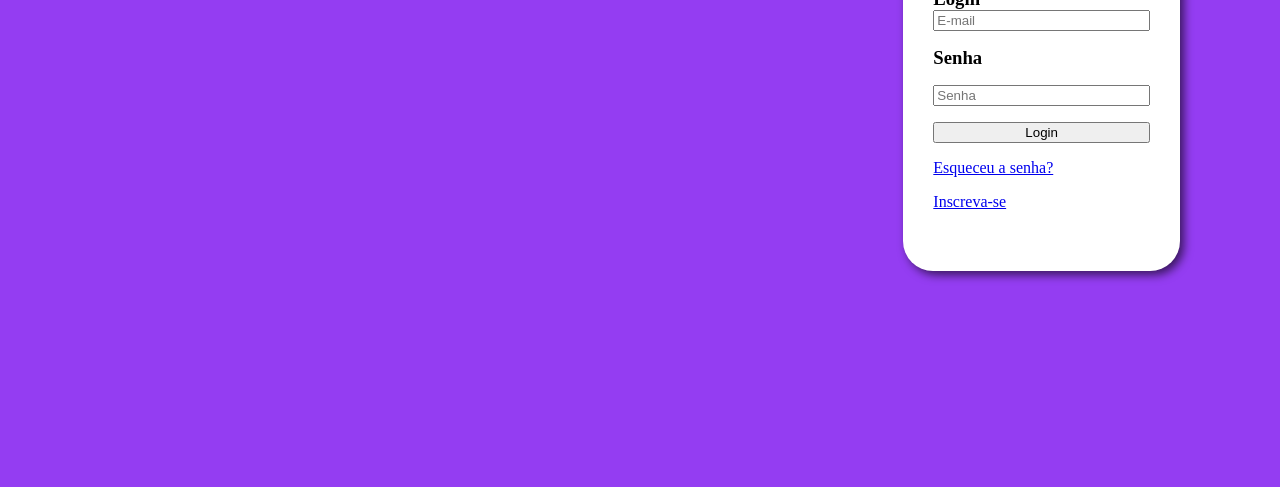
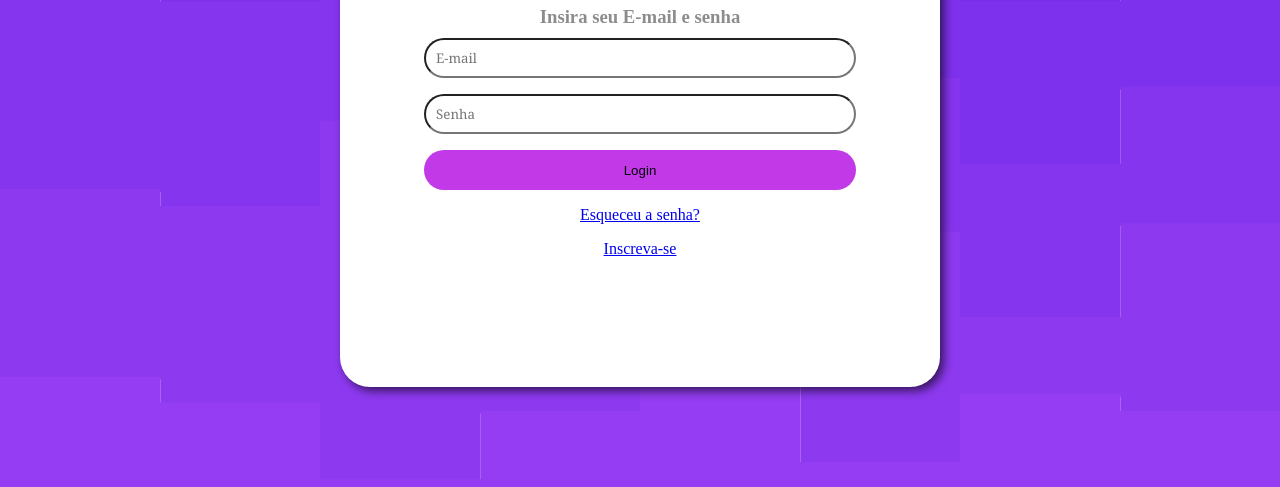
Before and after one commit to josantanareal/html-css, a plain HTML site: page pratica/index.html in a window 1280 px wide. Shown: the part 313-800 px from the top of the page. Drawn offline with Linux system fonts and the light colour scheme.

Commit message:
Adicao de background image

```diff
--- a/pratica/index.html
+++ b/pratica/index.html
@@ -9,11 +9,10 @@
 </head>
 <body>
         <div class="login-card">
-            <h2>Página de login</h2>
-            <h3>Login</h3>
+            <h2>Login</h2>
+            <h3>Insira seu E-mail e senha</h3>
                 <form class="login-form">
                     <input type="email" placeholder="E-mail">
-                    <h3>Senha</h3>
                     <input type="password" placeholder="Senha">
                     <button type="submit">Login</button>
                     <a href="#">Esqueceu a senha?</a>
--- a/pratica/style/style.css
+++ b/pratica/style/style.css
@@ -9,6 +9,8 @@
 }
 
 *{
+    margin: 0px;
+    padding: 0px;
     box-sizing: border-box;
 }
 
@@ -18,40 +20,77 @@ html, body, .wrapper{
 
 body {
     display: grid;
-    align-items: center;
-    justify-content: right;
+    place-items: center;
     margin: 0;
     padding: 0px 100px;
-    background-color: #943DF2;
+    background-image: url("/background.svg");
+    background-repeat: no-repeat;
+    background-size: cover;
 }
 
 .login-card {
     position: relative;
-    z-index: 5;
+    z-index: 3;
+    width: 600px;
+    height: 600px;
     background-color: white;
     margin: 0px;
-    padding: 30px 30px 60px 30px;
+    padding: 120px 30px 60px 30px;
     border-radius: 30px;
     box-shadow: rgba(0, 0, 0, 0.616) 4px 4px 10px;
 }
 
+.login-form {
+    display: grid;
+    margin: 0px;
+    gap: 16px;
+    justify-items: center;
+}
+
+
+.login-form > input, .login-form > button  {
+    margin: 0px;
+    width: 80%;
+    height: 40px;
+    border-radius: 30px;
+}
+.login-form > input {
+    padding: 10px;
+    font-family: Georgia, 'Times New Roman', Times, serif;
+}
+
+.login-form > button {
+    background-color: var(--cor04);
+    border: 0;
+}
+
+.login-form > button:hover {
+    background-color: var(--cor02);
+}
+
 div h2 {
-    font-size: 30px;
+    font-size: 60px;
     text-align: center;
     margin: 0px;
     padding: 10px;
 }
 
 div h3 {
-    text-align: left;
+    text-align: center;
     margin: 0px;
+    padding: 10px;
+    color: rgba(0, 0, 0, 0.452);
 }
 
-.login-form {
-    display: grid;
-    gap: 16px;
+@media (width <= 700px) {
+    body{
+        padding: 0;
+    }
+
+    .login-card {
+        margin: 0;
+        width: 400px;
+        height: 500px;
+        padding: 90px 20px;
+        }
 }
-
-.login-form > input {
-    margin: 0px;
-}
```
Also changed, not shown: pratica/background.svg (added).
